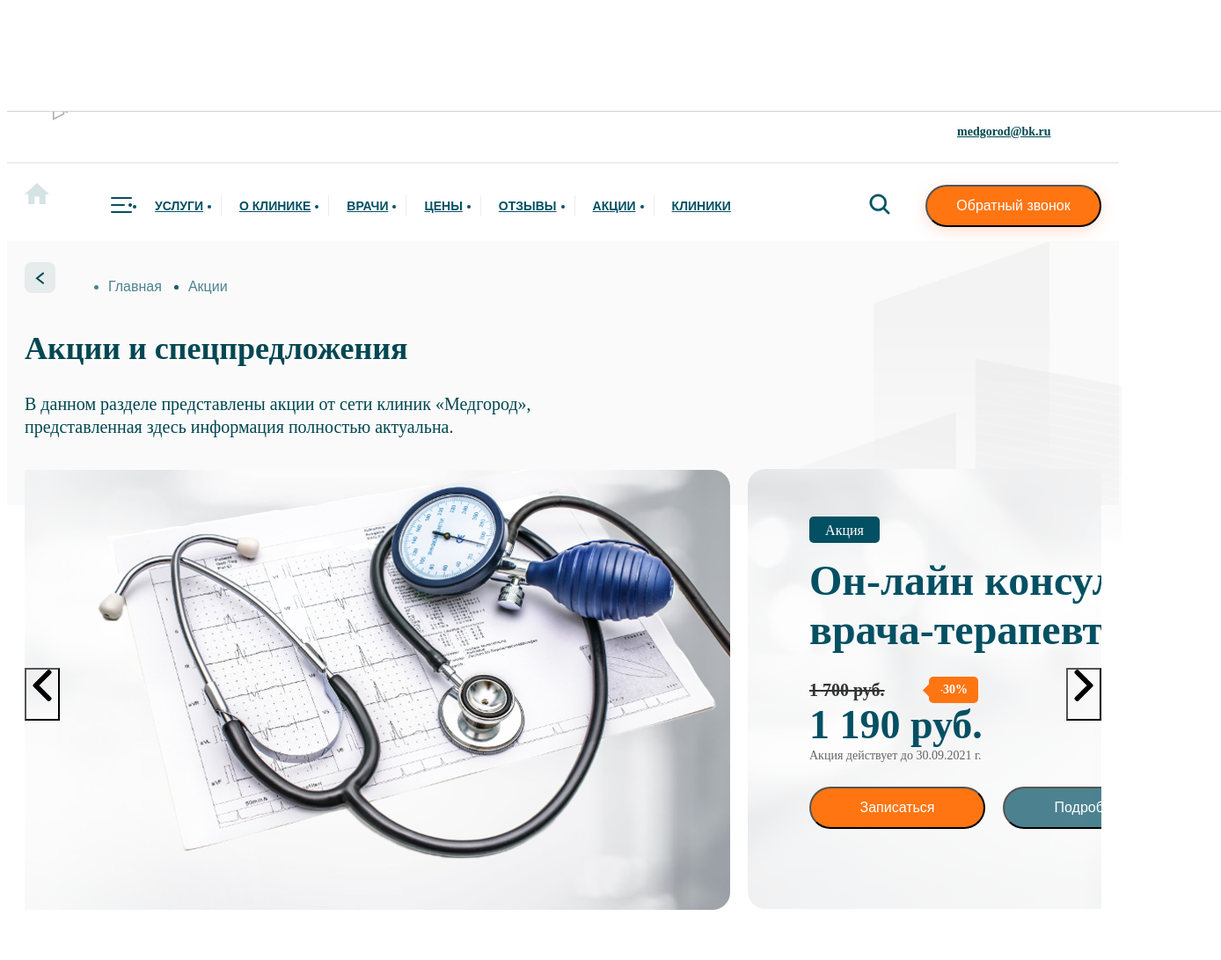
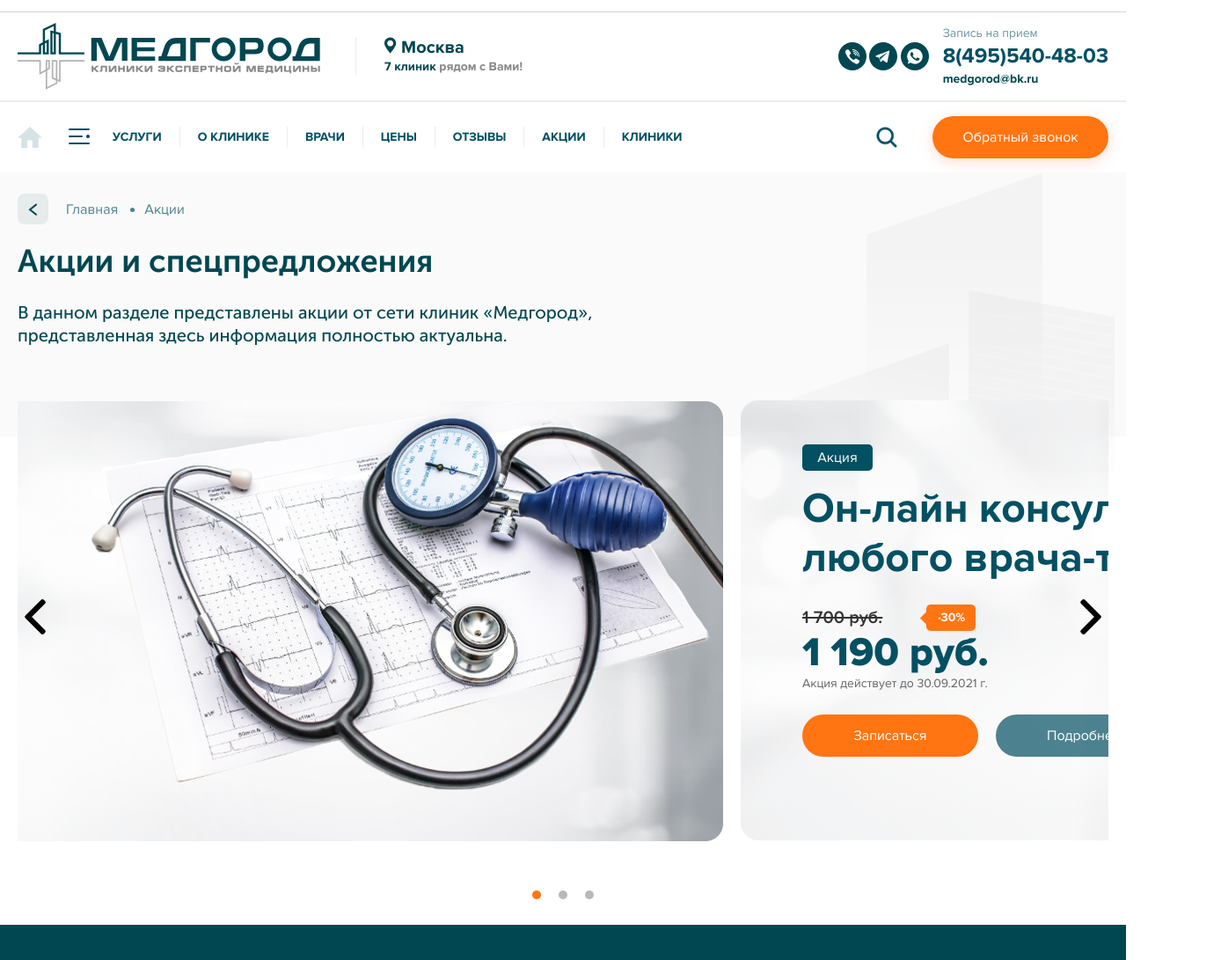
Before and after one commit to penkin-repo/web-med-slider, a plain HTML site: page index.html in a window 1280 px wide. Shown: the top 1091 px of the page at 88% size, 1388 px wide, since content can reach past the window. Drawn offline with nearby package versions, Linux system fonts and the light colour scheme.

Commit message:
bugs fix 8

```diff
--- a/CSS/style.css
+++ b/CSS/style.css
@@ -1,5 +1,5 @@
-@import url(CSS/stylezero.css);
-@import url(CSS/stylesheet.css);
+@import url(stylezero.css);
+@import url(stylesheet.css);
 h1 {
   margin-top: 22px;
   font-family: "MuseoSansCyrl";
```
